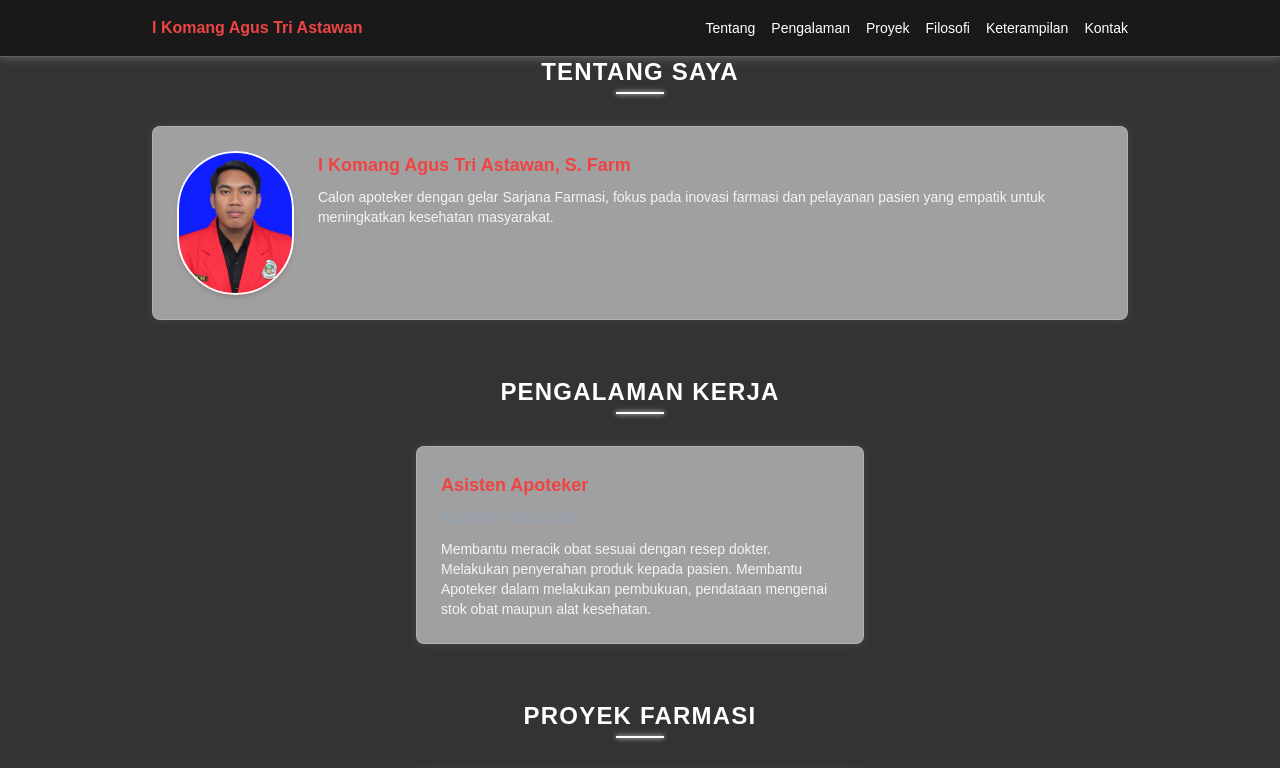
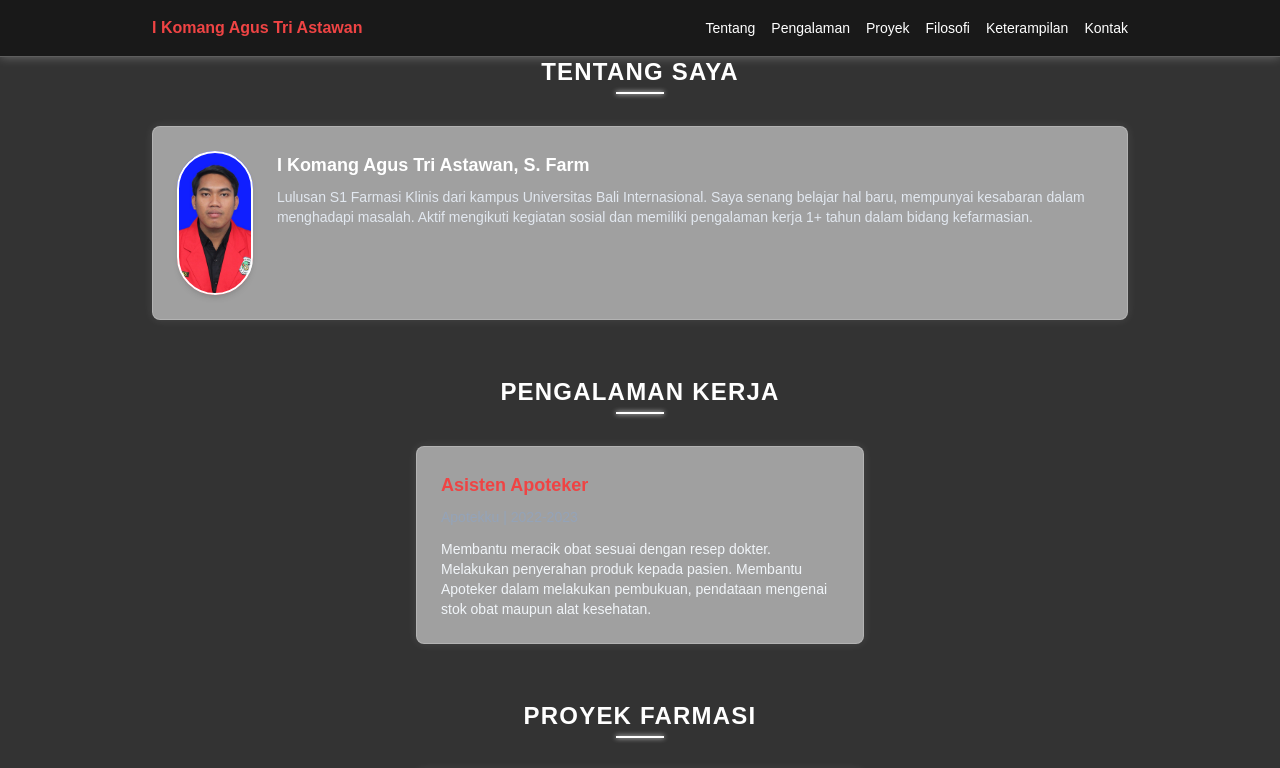
Before and after one commit to broman0x/portofoliokomang, a React (Create React App) app: page / in a window 1280 px wide. Shown: the top 768 px of the page. Built offline with nearby package versions, Linux system fonts and the light colour scheme.

Commit message:
Update About.jsx

```diff
--- a/src/components/About.jsx
+++ b/src/components/About.jsx
@@ -26,7 +26,7 @@ const About = () => {
         initial="hidden"
         whileInView="visible"
         viewport={{ once: true }}
-        whileHover={{ scale: 1.03, boxShadow: '0 0 20px rgba(239, 68, 68, 0.5)' }}
+        whileHover={{ scale: 1.03, boxShadow: '0 0 20px rgba(255, 255, 255, 0.5)' }}
       >
         <motion.div
           className="relative w-24 h-24 sm:w-36 sm:h-36"
@@ -41,11 +41,11 @@ const About = () => {
           />
         </motion.div>
         <div className="text-left">
-          <h3 className="text-base sm:text-lg font-semibold text-[#EF4444] mb-2">
+          <h3 className="text-base sm:text-lg font-semibold text-[#FFFFFF] mb-2">
             I Komang Agus Tri Astawan, S. Farm
           </h3>
-          <p className="text-[#F1F5F9] text-xs sm:text-sm leading-relaxed">
-            Calon apoteker dengan gelar Sarjana Farmasi, fokus pada inovasi farmasi dan pelayanan pasien yang empatik untuk meningkatkan kesehatan masyarakat.
+          <p className="text-[#E2E8F0] text-xs sm:text-sm leading-relaxed">
+            Lulusan S1 Farmasi Klinis dari kampus Universitas Bali Internasional. Saya senang belajar hal baru, mempunyai kesabaran dalam menghadapi masalah. Aktif mengikuti kegiatan sosial dan memiliki pengalaman kerja 1+ tahun dalam bidang kefarmasian.
           </p>
         </div>
       </motion.div>
```
